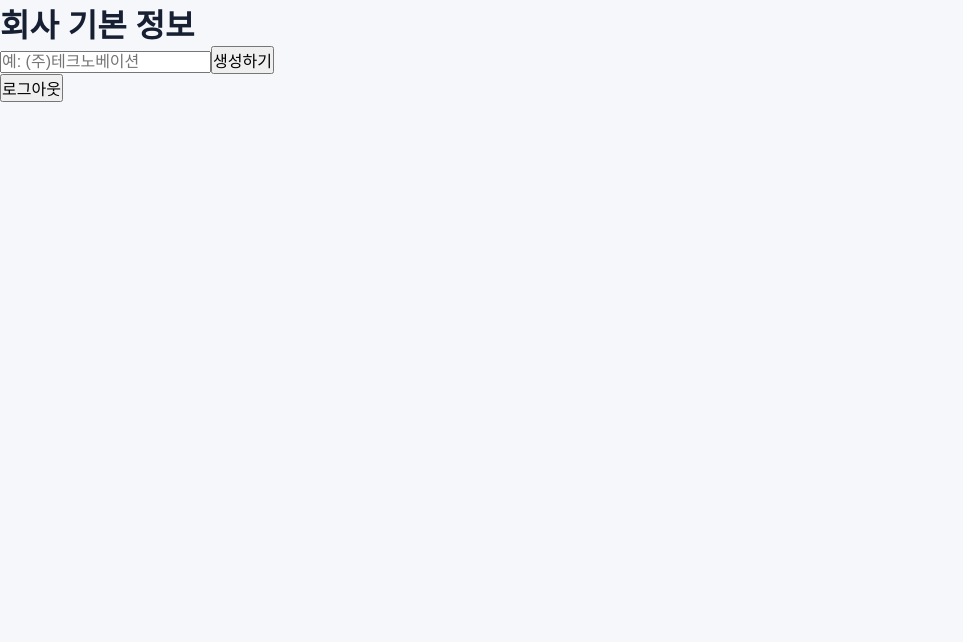
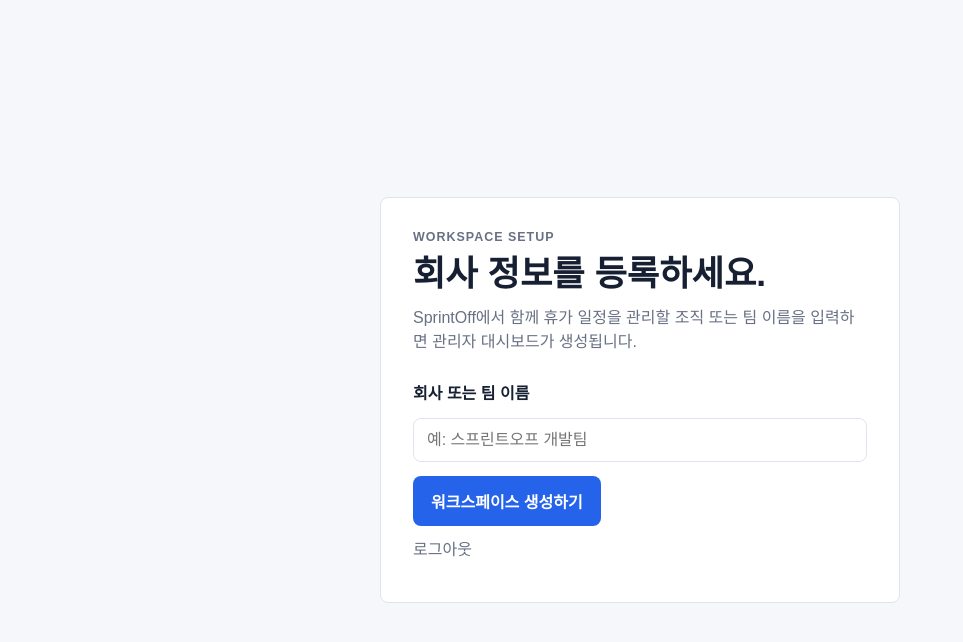
Before and after one commit to mingyeongmo/SprintOff, a Next.js app: page /onboarding in a window 1280 px wide. Shown: the top 642 px of the page, without its empty margins (0-963 px from the left). Built offline with nearby package versions, Linux system fonts and the light colour scheme.

Commit message:
onboard페이지 방어 코드 작성

```diff
--- a/src/app/(public)/onboarding/page.tsx
+++ b/src/app/(public)/onboarding/page.tsx
@@ -8,25 +8,33 @@ const OnboardingPage = () => {
   const router = useRouter();
 
   const [companyName, setCompanyName] = useState("");
+  const [errorMessage, setErrorMessage] = useState("");
+  const [isSubmitting, setIsSubmitting] = useState(false);
 
   const handleSubmit = async (e: React.FormEvent<HTMLFormElement>) => {
     e.preventDefault();
 
-    console.log(companyName);
+    if (!companyName.trim()) {
+      setErrorMessage("회사 또는 팀 이름을 입력해주세요.");
+      return;
+    }
+
+    setIsSubmitting(true);
+    setErrorMessage("");
 
     const response = await fetch("/api/company", {
       method: "POST",
-
       headers: {
         "Content-Type": "application/json",
       },
-
       body: JSON.stringify({
-        companyName,
+        companyName: companyName.trim(),
       }),
     });
 
     if (!response.ok) {
+      setErrorMessage("회사 정보를 저장하지 못했습니다. 잠시 후 다시 시도해주세요.");
+      setIsSubmitting(false);
       return;
     }
 
@@ -34,19 +42,35 @@ const OnboardingPage = () => {
   };
 
   return (
-    <div>
-      <h1>회사 기본 정보</h1>
-      <form onSubmit={handleSubmit}>
+    <main className="onboarding-page">
+      <section className="form-panel">
+        <p className="eyebrow">Workspace Setup</p>
+        <h1>회사 정보를 등록하세요.</h1>
+        <p>
+          SprintOff에서 함께 휴가 일정을 관리할 조직 또는 팀 이름을 입력하면
+          관리자 대시보드가 생성됩니다.
+        </p>
+
+        <form onSubmit={handleSubmit} className="stacked-form">
+          <label htmlFor="companyName">회사 또는 팀 이름</label>
           <input
+            id="companyName"
             type="text"
-          placeholder="예: (주)테크노베이션"
+            placeholder="예: 스프린트오프 개발팀"
             value={companyName}
             onChange={(e) => setCompanyName(e.target.value)}
           />
-        <button type="submit">생성하기</button>
+          {errorMessage ? <p className="form-error">{errorMessage}</p> : null}
+          <button className="primary-button" type="submit" disabled={isSubmitting}>
+            {isSubmitting ? "생성 중..." : "워크스페이스 생성하기"}
+          </button>
         </form>
-      <button onClick={() => signOut({ redirectTo: "/" })}>로그아웃</button>
-    </div>
+
+        <button className="text-button" onClick={() => signOut({ redirectTo: "/" })}>
+          로그아웃
+        </button>
+      </section>
+    </main>
   );
 };
 
```
Lines whose indentation alone changed are shown as unchanged.
